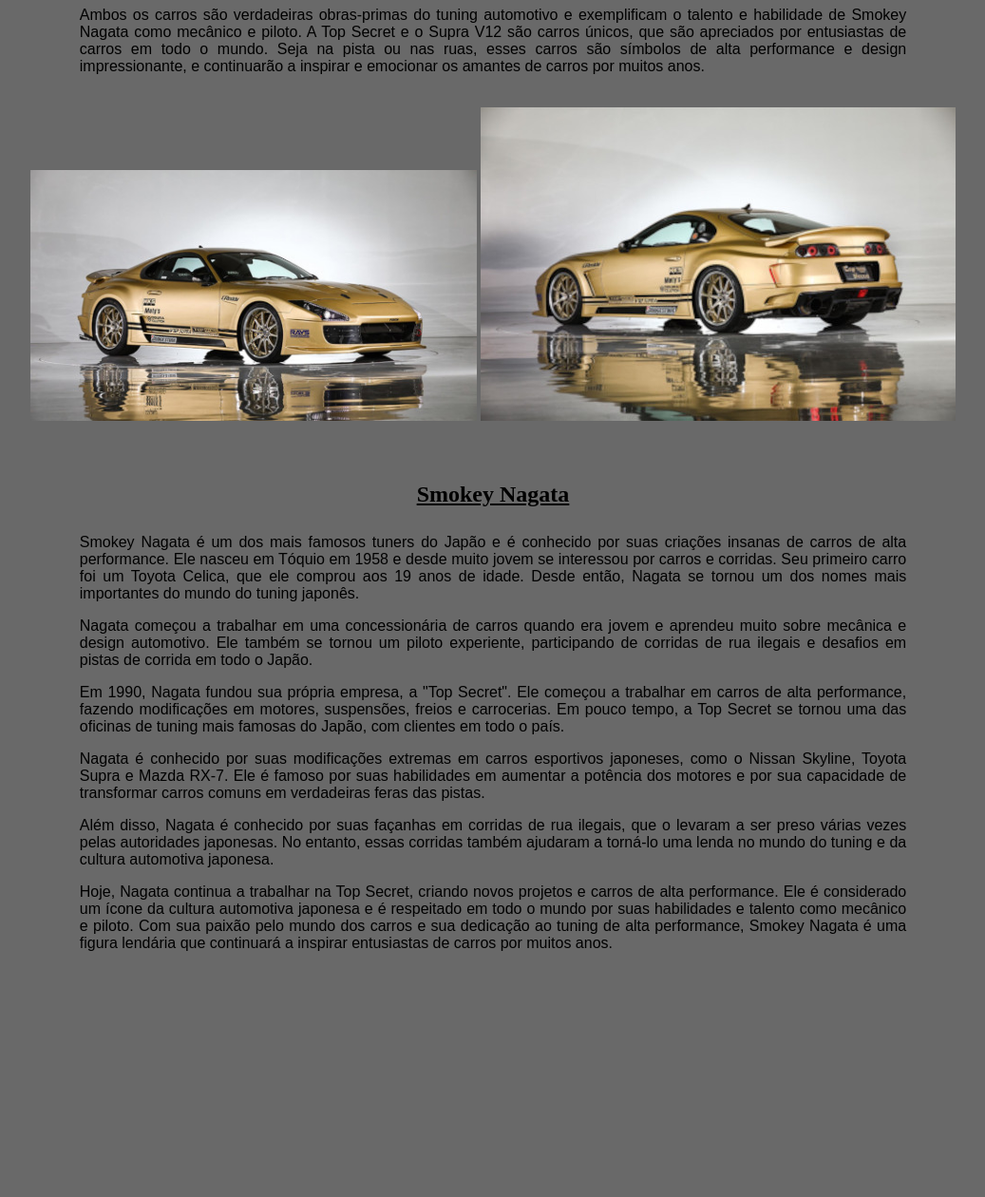
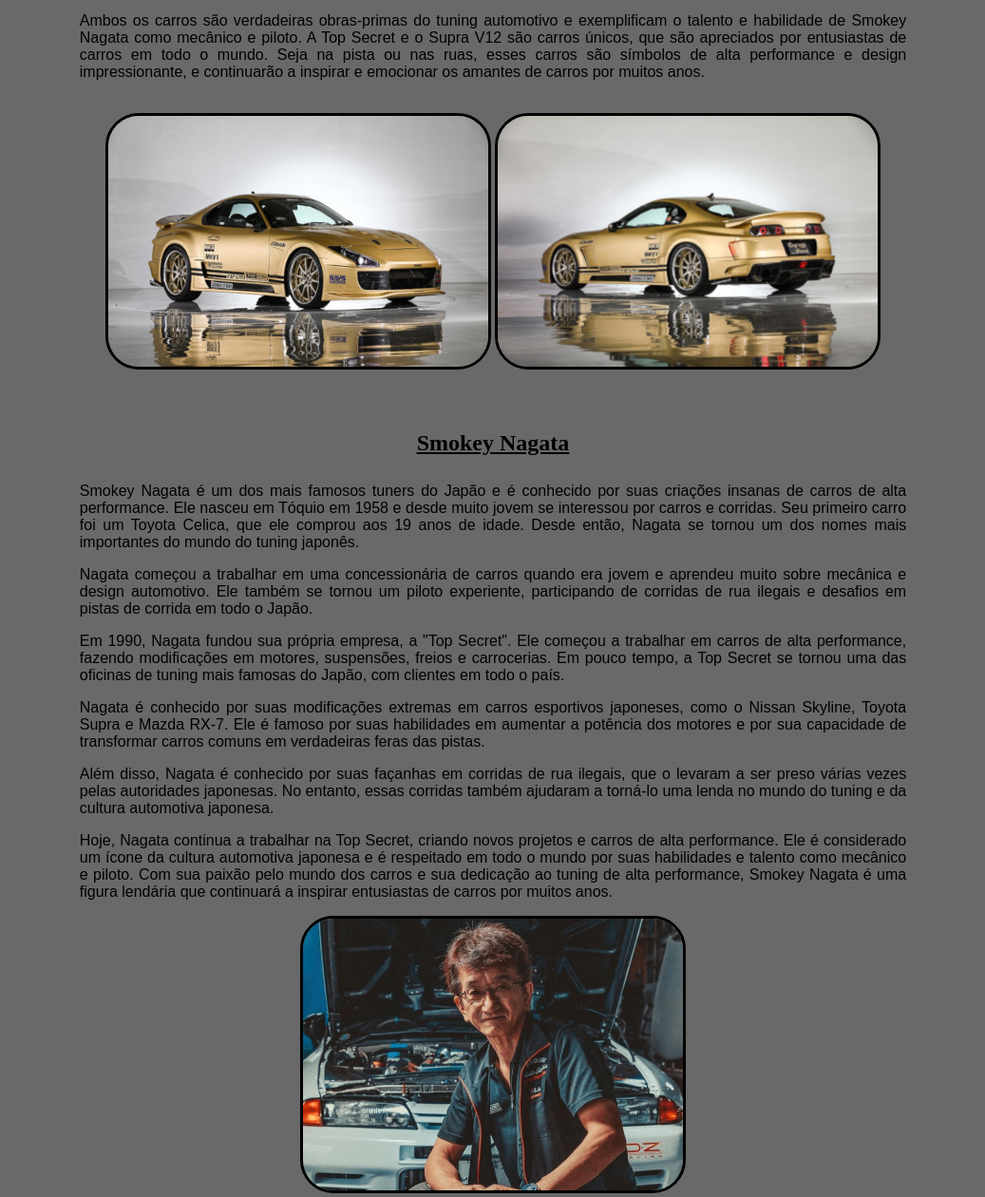
Before and after one commit to enzoromeiro/site-html_1, a plain HTML site: page index.html in a window 1280 px wide. Shown: the part 1320-2580 px from the top of the page at 95% size, without its empty margins (121-1158 px from the left). Before the commit the page ends 2338 px from the top, so only its background shows below. Drawn offline with Linux system fonts and the light colour scheme.

Commit message:
removendo css inline e adicionando no head

```diff
--- a/index.html
+++ b/index.html
@@ -5,6 +5,11 @@
     <meta http-equiv="X-UA-Compatible" content="IE=edge">
     <meta name="viewport" content="width=device-width, initial-scale=1.0">
     <link rel="stylesheet" href="css/style.css">
+    <style>
+        div{
+            text-align: center;
+        }
+    </style>
     <title>Toyota Supra</title>
 </head>
 <body>
@@ -15,9 +20,9 @@
     <br>
 
     <main>
-        <div style="text-align: center;">
-            <img src="imagens/toyota_supra.jpg" alt="jpeg toyota supra">
-            <img style="height: 267px;" src="imagens/toyota_supra-rosa300.jpg" alt="jpeg toyota supra rosa">
+        <div>
+            <img src="imagens/toyota_supra.jpg" alt="jpeg toyota supra" class="pack-img">
+            <img style="height: 267px;" src="imagens/toyota_supra-rosa300.jpg" alt="jpeg toyota supra rosa" class="pack-img">
         </div><br>
 
         <h2>História</h2>
@@ -40,9 +45,9 @@
             <p>Ambos os carros são verdadeiras obras-primas do tuning automotivo e exemplificam o talento e habilidade de Smokey Nagata como mecânico e piloto. A Top Secret e o Supra V12 são carros únicos, que são apreciados por entusiastas de carros em todo o mundo. Seja na pista ou nas ruas, esses carros são símbolos de alta performance e design impressionante, e continuarão a inspirar e emocionar os amantes de carros por muitos anos.</p>
         </article><br>
 
-        <div style="text-align: center">
-            <img height="264px" src="imagens/suprav12_topsecret500.jpg" alt="Toyota Supra v12 Top Secret">
-            <img src="imagens/suprav12_topsecret-back500.jpg" alt="Toyota Supra v12 Top Secret back">
+        <div>
+            <img height="264px" src="imagens/suprav12_topsecret500.jpg" alt="Toyota Supra v12 Top Secret" class="pack-img">
+            <img src="imagens/suprav12_topsecret-back500.jpg" alt="Toyota Supra v12 Top Secret back" class="pack-img">
         </div>
 
         <h2 class="espaçamento-h2">Smokey Nagata</h2>
@@ -54,6 +59,10 @@
             <p>Nagata é conhecido por suas modificações extremas em carros esportivos japoneses, como o Nissan Skyline, Toyota Supra e Mazda RX-7. Ele é famoso por suas habilidades em aumentar a potência dos motores e por sua capacidade de transformar carros comuns em verdadeiras feras das pistas.</p>
             <p>Além disso, Nagata é conhecido por suas façanhas em corridas de rua ilegais, que o levaram a ser preso várias vezes pelas autoridades japonesas. No entanto, essas corridas também ajudaram a torná-lo uma lenda no mundo do tuning e da cultura automotiva japonesa.</p>
             <p>Hoje, Nagata continua a trabalhar na Top Secret, criando novos projetos e carros de alta performance. Ele é considerado um ícone da cultura automotiva japonesa e é respeitado em todo o mundo por suas habilidades e talento como mecânico e piloto. Com sua paixão pelo mundo dos carros e sua dedicação ao tuning de alta performance, Smokey Nagata é uma figura lendária que continuará a inspirar entusiastas de carros por muitos anos.</p>
+
+            <div>
+                <img src="imagens/smokey-nagata500.png" alt="smokey nagata image" class="pack-img">
+            </div>
         </article>
     </main>
 </body>
```
